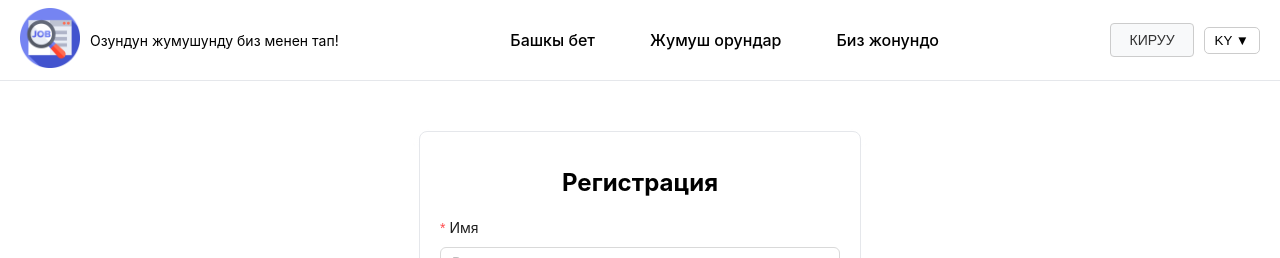
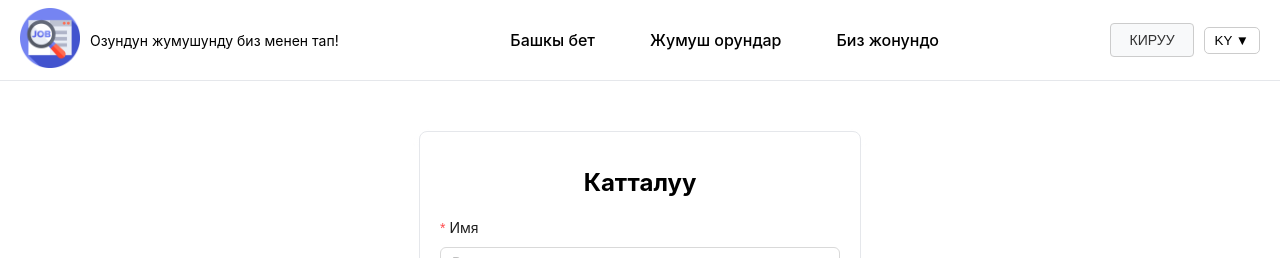
Before and after one commit to Eldar4432/master-thesis, a React (Create React App) app: page /register in a window 1280 px wide. Shown: the top 258 px of the page. Built offline with nearby package versions, Linux system fonts and the light colour scheme.

Commit message:
locales some things in Login and Registr pages

```diff
--- a/src/components/Login/Login.jsx
+++ b/src/components/Login/Login.jsx
@@ -1,8 +1,10 @@
 import React from "react";
 import { Form, Input, Button } from "antd";
 import styles from "./Login.module.css";
+import { useTranslation } from "react-i18next";
 
 const Login = () => {
+  const { t } = useTranslation();
   const handleLogin = (values) => {
     console.log("Login Successful:", values);
     // Здесь будет логика для входа в систему
@@ -10,7 +12,7 @@
 
   return (
     <div className={styles.loginContainer}>
-      <h1 className={styles.title}>Войти</h1>
+      <h1 className={styles.title}>{t("login")}</h1>
       <Form
         name="login"
         onFinish={handleLogin}
--- a/src/components/Register/Register.jsx
+++ b/src/components/Register/Register.jsx
@@ -1,8 +1,10 @@
 import React from "react";
 import { Form, Input, Button } from "antd";
 import styles from "./Register.module.css";
+import { useTranslation } from "react-i18next";
 
 const Register = () => {
+  const { t } = useTranslation();
   const handleRegister = (values) => {
     console.log("Registration Successful:", values);
     // Логика для регистрации пользователя
@@ -10,7 +12,7 @@
 
   return (
     <div className={styles.registerContainer}>
-      <h1 className={styles.title}>Регистрация</h1>
+      <h1 className={styles.title}>{t("registration")}</h1>
       <Form
         name="register"
         onFinish={handleRegister}
--- a/src/locales/en/en.json
+++ b/src/locales/en/en.json
@@ -13,6 +13,7 @@
     "findJob": "Find your job with us!",
     "login": "Log in",
     "logout": "Log out",
+    "registration": "Registration",
 
     "language": "EN",
 
--- a/src/locales/ky/ky.json
+++ b/src/locales/ky/ky.json
@@ -13,6 +13,8 @@
     "findJob": "Озундун жумушунду биз менен тап!",
     "login": "Кируу",
     "logout": "Чыгуу",
+    "registration": "Катталуу",
+
 
 
 
--- a/src/locales/ru/ru.json
+++ b/src/locales/ru/ru.json
@@ -13,6 +13,8 @@
     "findJob": "Найди свою работу с нами!",
     "login": "Войти",
     "logout": "Выйти",
+    "registration": "Регистрация",
+
 
 
     "language": "RU",
```
Also changed, not shown: src/components/Header/Header.jsx (+0 -90 lines).
